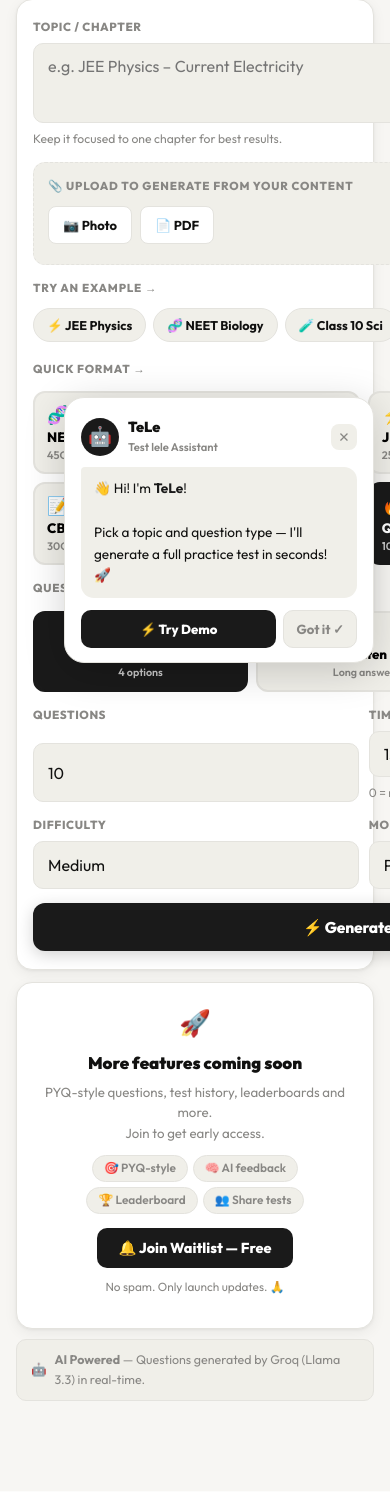
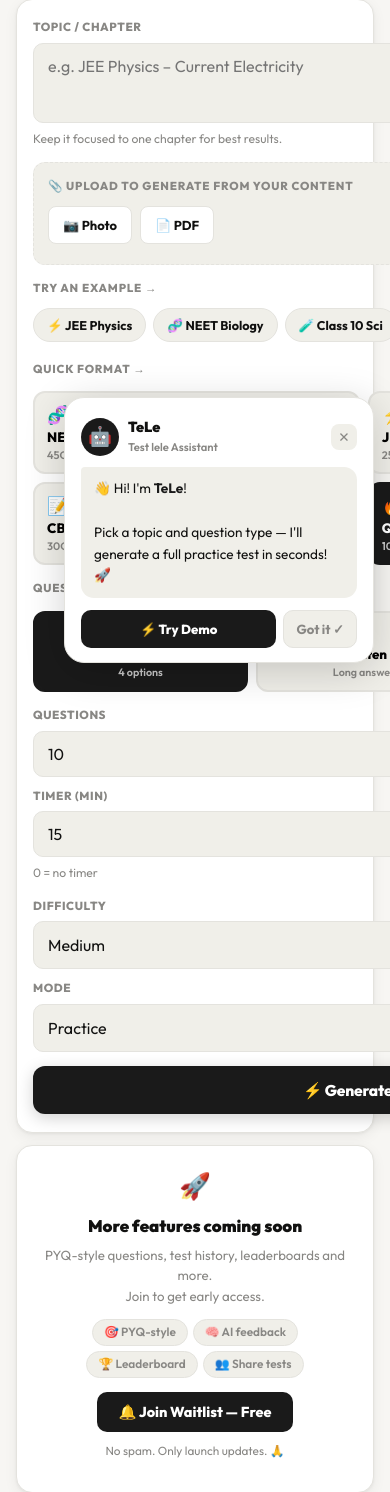
Before and after one commit to Rahul810-koder/test-lele, a FastAPI app: page /create in a window 390 px wide. Shown: the part 161-1653 px from the top of the page. Before the commit the page ends 1562 px from the top, so only its background shows below. Run offline with FastAPI, Linux system fonts and the light colour scheme.

Commit message:
static/styles.css

```diff
--- a/static/styles.css
+++ b/static/styles.css
@@ -755,7 +755,7 @@ html { overflow-x: hidden; }
   .qtype-desc  { font-size: .6rem; }
 
   /* row2 — two col on mobile is fine but must be constrained */
-  .row2 { grid-template-columns: 1fr 1fr !important; gap: 8px; }
+  .row2 { grid-template-columns: 1fr 1fr; gap: 8px; }
   .row2 > * { min-width: 0; }
 
   /* Demo chips scroll horizontally, never wrap off-screen */
```
